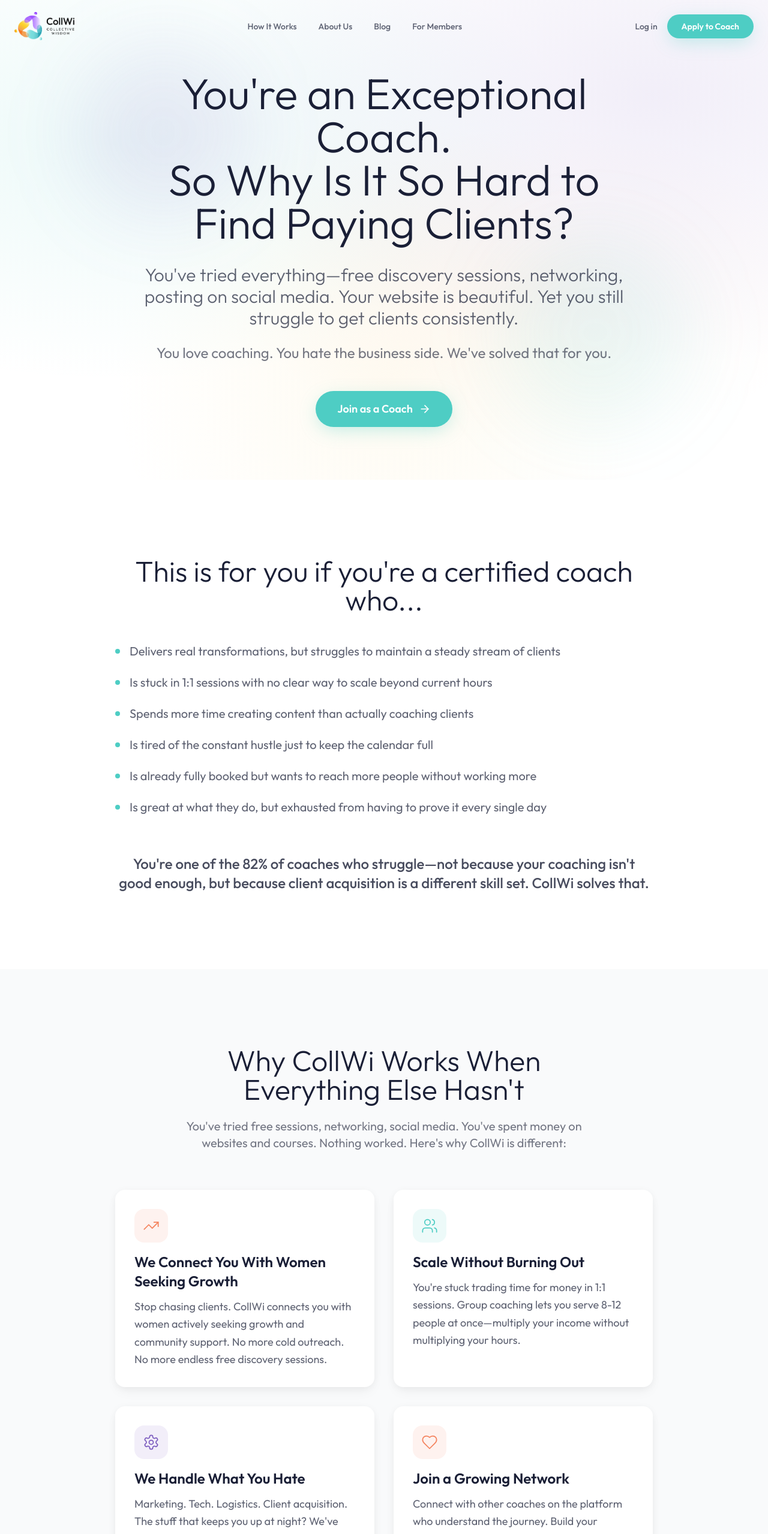
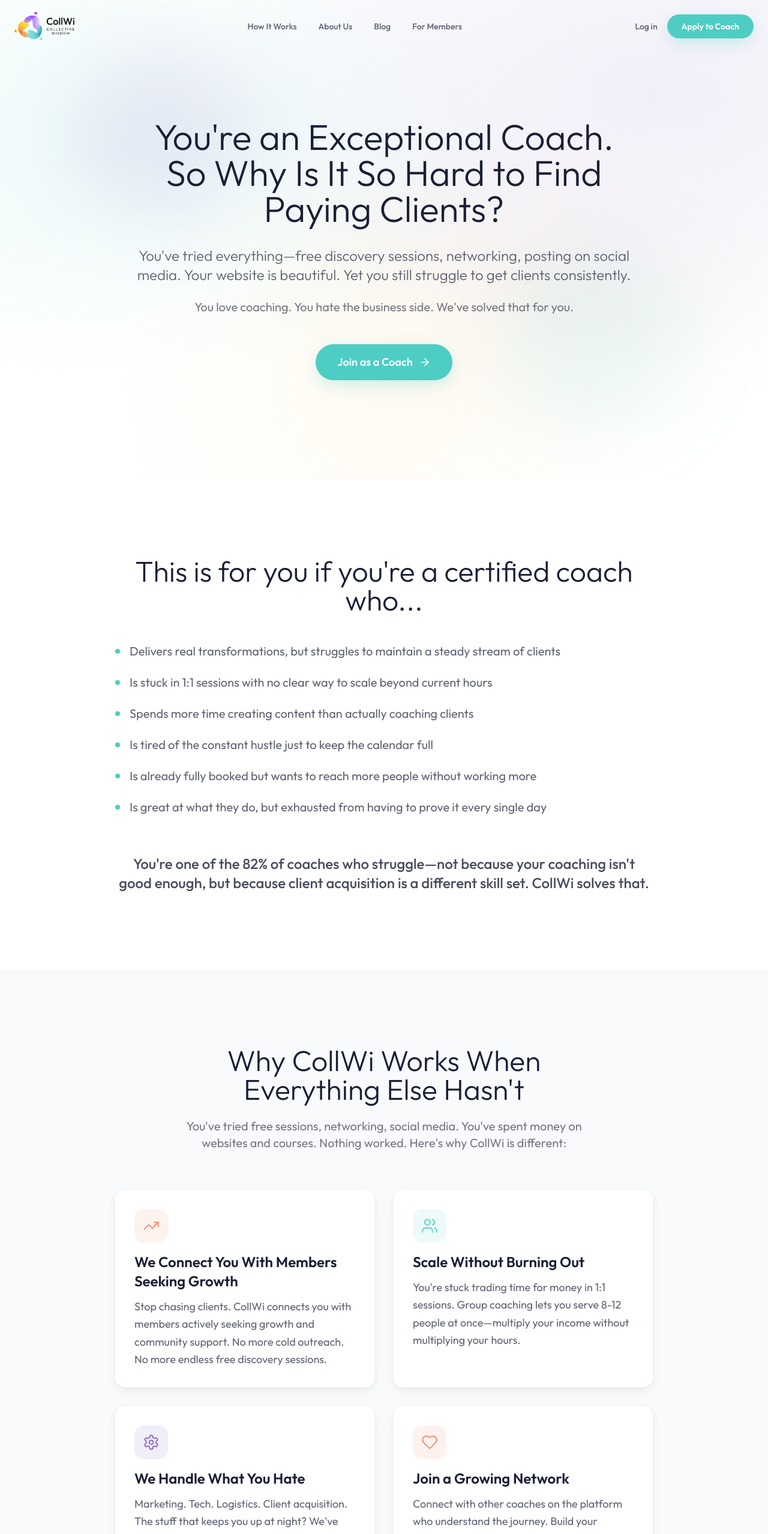
Before and after one commit to gaiaCollwi/collwi-coach, a Next.js app: page / in a window 1280 px wide. Shown: the top 2558 px of the page at 60% size. Built offline with nearby package versions, Linux system fonts and the light colour scheme.

Commit message:
Change 'women' to 'members' throughout site, reduce hero text size

```diff
--- a/app/how-it-works/page.tsx
+++ b/app/how-it-works/page.tsx
@@ -114,7 +114,7 @@
               {
                 icon: <Users size={26} />,
                 title: 'Members Find You',
-                desc: 'Women browse programs on the platform and choose what fits their needs. You focus on creating great programs.',
+                desc: 'Members browse programs on the platform and choose what fits their needs. You focus on creating great programs.',
                 color: 'teal',
               },
               {
@@ -178,7 +178,7 @@
               {
                 step: 3,
                 title: 'Members Find You',
-                desc: 'Women on the platform browse programs and choose what fits their needs. Your program appears in the platform catalog.',
+                desc: 'Members on the platform browse programs and choose what fits their needs. Your program appears in the platform catalog.',
                 icon: <TrendingUp size={28} />,
               },
               {
@@ -236,7 +236,7 @@
             {[
               {
                 title: 'Scale Without Burnout',
-                desc: 'One group session reaches multiple people at once. Help more women in less time.',
+                desc: 'One group session reaches multiple people at once. Help more members in less time.',
               },
               {
                 title: 'Deeper Transformations',
--- a/app/page.tsx
+++ b/app/page.tsx
@@ -14,7 +14,7 @@
 
         <div className="relative z-10 max-w-4xl mx-auto px-6 text-center pt-28 pb-20">
           <FadeIn delay={0.15}>
-            <h1 className="text-4xl sm:text-5xl md:text-6xl lg:text-7xl font-sans font-light leading-[1.1] mb-8">
+            <h1 className="text-3xl sm:text-4xl md:text-5xl lg:text-6xl font-sans font-light leading-[1.1] mb-8">
               You're an Exceptional Coach.
               <br />
               So Why Is It So Hard to Find Paying Clients?
@@ -22,13 +22,13 @@
           </FadeIn>
 
           <FadeIn delay={0.3}>
-            <p className="text-2xl md:text-3xl text-brand-navy/70 font-light mb-6">
+            <p className="text-xl md:text-2xl text-brand-navy/70 font-light mb-6">
               You've tried everything—free discovery sessions, networking, posting on social media. Your website is beautiful. Yet you still struggle to get clients consistently.
             </p>
           </FadeIn>
 
           <FadeIn delay={0.4}>
-            <p className="text-xl md:text-2xl text-brand-navy/60 mb-12">
+            <p className="text-lg md:text-xl text-brand-navy/60 mb-12">
               You love coaching. You hate the business side. We've solved that for you.
             </p>
           </FadeIn>
@@ -104,8 +104,8 @@
               {
                 icon: TrendingUp,
                 color: "bg-brand-coral/10 text-brand-coral",
-                title: "We Connect You With Women Seeking Growth",
-                desc: "Stop chasing clients. CollWi connects you with women actively seeking growth and community support. No more cold outreach. No more endless free discovery sessions."
+                title: "We Connect You With Members Seeking Growth",
+                desc: "Stop chasing clients. CollWi connects you with members actively seeking growth and community support. No more cold outreach. No more endless free discovery sessions."
               },
               {
                 icon: Users,
@@ -167,7 +167,7 @@
               },
               {
                 number: "2",
-                title: "Women Find You",
+                title: "Members Find You",
                 desc: "Members browse programs and choose what fits their needs. No more cold outreach. (Some introductory sessions may still be helpful, but no more spending all your time giving away free coaching.)"
               },
               {
@@ -295,7 +295,7 @@
             {[
               { num: '01', title: 'Register as a Coach', desc: 'Quick registration for certified coaches ready to offer group programs' },
               { num: '02', title: 'Create Your Program', desc: 'Easy, quick process to set up your group coaching program. You set your own pricing and schedule' },
-              { num: '03', title: 'Women Find You', desc: 'Members browse programs and choose what fits their needs—no marketing required on your end' },
+              { num: '03', title: 'Members Find You', desc: 'Members browse programs and choose what fits their needs—no marketing required on your end' },
               { num: '04', title: 'Lead & Earn', desc: 'Facilitate small groups (8-12 people), scale your impact, build sustainable income' },
             ].map((step, i) => (
               <FadeIn key={i} delay={i * 0.1}>
```
